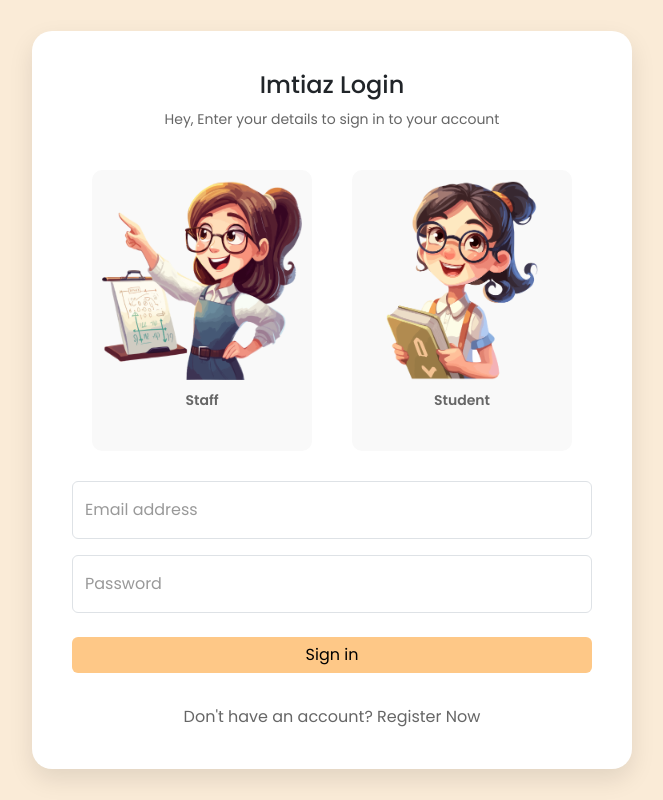
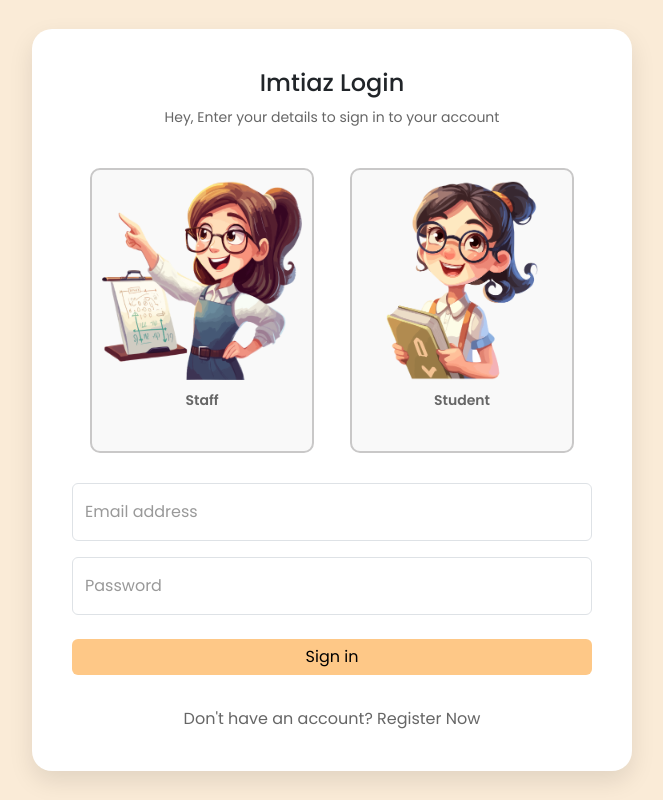
Before and after one commit to LTiqmal23/imtiaz, a PHP site: page /login.html in a window 1280 px wide. Shown: the whole page, without its empty margins (308-971 px from the left). Run offline with PHP 8.4, Linux system fonts and the light colour scheme.

Commit message:
login selected

```diff
--- a/login.css
+++ b/login.css
@@ -1,10 +1,8 @@
 @import url('https://fonts.googleapis.com/css2?family=Poppins:wght@300;400;500;600;700&display=swap');
-
 
 :root {
     --background-color: antiquewhite;
     --primary-color: #FEC887;
-
 }
 * {
     margin: 0;
@@ -18,7 +16,7 @@ body {
     justify-content: center;
     align-items: center;
     min-height: 100vh;
-    background-color: var(--background-color) ;
+    background-color: var(--background-color);
 }
 
 .main-container {
@@ -52,11 +50,10 @@ body {
     color: #999999;
 }
 
-.form-floating :focus{
+.form-floating :focus {
     color: #000000;
     border-color: var(--primary-color);
     box-shadow: 0 0 0 0.25rem rgba(254, 200, 135, 0.25);
-
 }
 
 .btn-primary {
@@ -65,13 +62,11 @@ body {
     color: #000000;
 }
 
-.btn-primary:hover{
+.btn-primary:hover {
     opacity: 90%;
-    color:black;
+    color: black;
     background-color: var(--primary-color);
 }
-
-
 
 .text-center a {
     color: #666666;
@@ -82,7 +77,7 @@ body {
     text-decoration: underline;
 }
 
-.image-select{
+.image-select {
     display: flex;
     justify-content: center;
     align-items: center;
@@ -92,29 +87,32 @@ body {
 .image-select img {
     width: 200px;
     height: 200px;
-
     cursor: pointer;
 }
 
-
-.imgS{
+.imgS {
     text-align: center;
     border-color: #903535;
     margin: 10px auto;
     background-color: #f9f9f9;
     padding: 10px;
+    border: 2px solid #c9c8c8;
     border-radius: 10px;
     cursor: pointer;
-
 }
 
-.imgS:hover{
+.imgS:hover {
     background-color: #FEC887;
 }
 
-.imgS p{
+.imgS p {
     margin-top: 10px;
     font-size: 14px;
     color: #666666;
     font-weight: 600;
 }
+
+.imgS.selected {
+    background-color: #FEC887;
+
+}
--- a/login.html
+++ b/login.html
@@ -21,16 +21,14 @@
                     <p>Hey, Enter your details to sign in to your account</p>
                 </div>
                 <div class="image-select">
-                    <div class="imgS">
+                    <div class="imgS" id="staff">
                         <img src="staff.png">
                         <p>Staff</p>
                     </div>
-                    <div class="imgS">
+                    <div class="imgS" id="student">
                         <img src="student.png">
                         <p>Student</p>
-
                     </div>
-
                 </div>
 
                 <div class="form-floating mb-3">
@@ -49,6 +47,15 @@
             </form>
         </div>
     </div>
+
+    <script>
+        document.querySelectorAll('.imgS').forEach(item => {
+            item.addEventListener('click', () => {
+                document.querySelectorAll('.imgS').forEach(el => el.classList.remove('selected'));
+                item.classList.add('selected');
+            });
+        });
+    </script>
 </body>
 
 </html>
```
